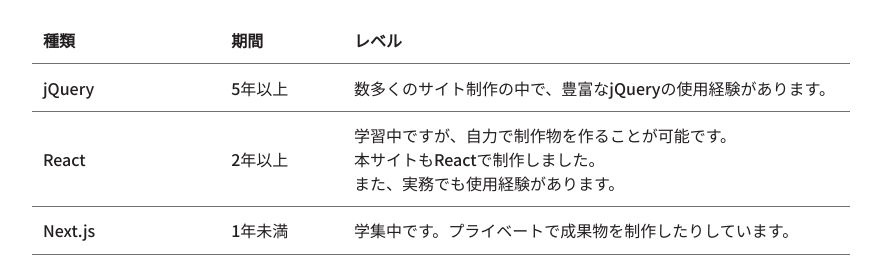
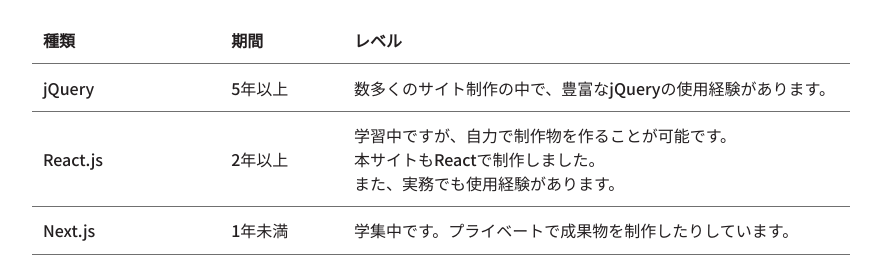
Before and after one commit to MikiyaYamaguchi/react_portfolio, a React (Create React App) app: page /about in a window 1280 px wide. Shown: the part 2271-2528 px from the top of the page, without its empty margins (199-1080 px from the left). Built offline with nearby package versions, Linux system fonts and the light colour scheme.

Commit message:
Aboutページの情報更新

```diff
--- a/src/pages/About.tsx
+++ b/src/pages/About.tsx
@@ -317,7 +317,7 @@
                     </td>
                   </tr>
                   <tr>
-                    <td>React</td>
+                    <td>React.js</td>
                     <td>
                       <span className="sp-only sp-table-label">期間</span>
                       <span>2年以上</span>
```
